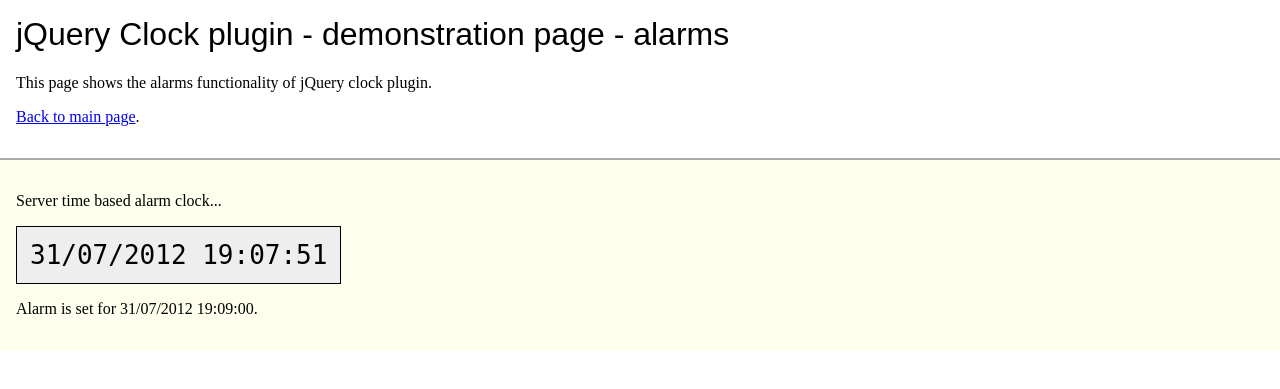
After one commit to leftclickcomau/jquery.clock, a PHP site: page /alarms.php in a window 1280 px wide. The commit adds this page. Shown: the top 389 px of the page. Run offline with PHP 8.4, Linux system fonts and the light colour scheme; some libraries are stand-ins or nearby versions.

Commit message:
Add "alarms" option which allows server time based function execution. Fixes for time zone handling.

```diff
--- /dev/null
+++ b/demo/alarms.php
@@ -0,0 +1,65 @@
+<!doctype html>
+<html>
+<head>
+	<title>Test page for jquery-clock plugin</title>
+	<style type="text/css">
+		html, body { margin: 0; padding: 0; }
+		h1, h2, h3 { font-family: sans-serif; font-weight: normal; }
+		h1, h2 { margin-top: 0; }
+		.intro { padding: 1em; }
+		.odd, .even { border-top: 2px solid #aaa; padding: 1em; }
+		.odd { background-color: #ffe; }
+		pre { display: inline-block; font-family: monospace; margin: 0; border: 1px solid #666; background-color: #eee; color: #666; padding: .5em; }
+		.original-content { display: inline-block; margin: 0; border: 1px solid #666; background-color: #eee; color: #666; padding: .5em; }
+		.clock { display: inline-block; font-size: xx-large; font-family: monospace; white-space: nowrap; border: 1px solid #000; background-color: #eee; padding: .5em; }
+	</style>
+</head>
+<body>
+<div class="intro">
+	<h1>jQuery Clock plugin - demonstration page - alarms</h1>
+	<p>
+	This page shows the alarms functionality of jQuery clock plugin.
+	</p>
+	<p>
+	<a href="index.php">Back to main page</a>.
+	</p>
+</div>
+
+<?php
+// Set alarm for 2 minutes in the future
+$minutes = intval(date('i')) + 2;
+$alarmDate = date('d/m/Y H:') . ($minutes < 10 ? '0' : '') . $minutes . ':00';
+?>
+
+<div class="odd">
+	<p>
+	Server time based alarm clock...
+	</p>
+	<div class="clock" id="alarmclock"><?php echo date('d/m/Y H:i:s'); ?></div>
+	<p>
+	Alarm is set for <?php echo $alarmDate; ?>.
+	</p>
+</div>
+
+<script type="text/javascript" src="jquery-1.7.2.min.js"></script>
+<script type="text/javascript" src="../jquery.clock/jquery.clock.js"></script>
+<script type="text/javascript">
+	$(function() {
+		$('#alarmclock').clock({
+			outputFormat: '%d/%m/%Y %H:%i:%s',
+			dateParts: {
+				timezoneOffset: '+0800'
+			},
+			alarms: [
+				{
+					time: '<?php echo $alarmDate; ?>',
+					action: function() {
+						alert('!!! This is your alarm !!!');
+					}
+				}
+			]
+		});
+	});
+</script>
+</body>
+</html>
```
Also changed, not shown: demo/index.php (+9 -6 lines), jquery.clock/jquery.clock.js.
